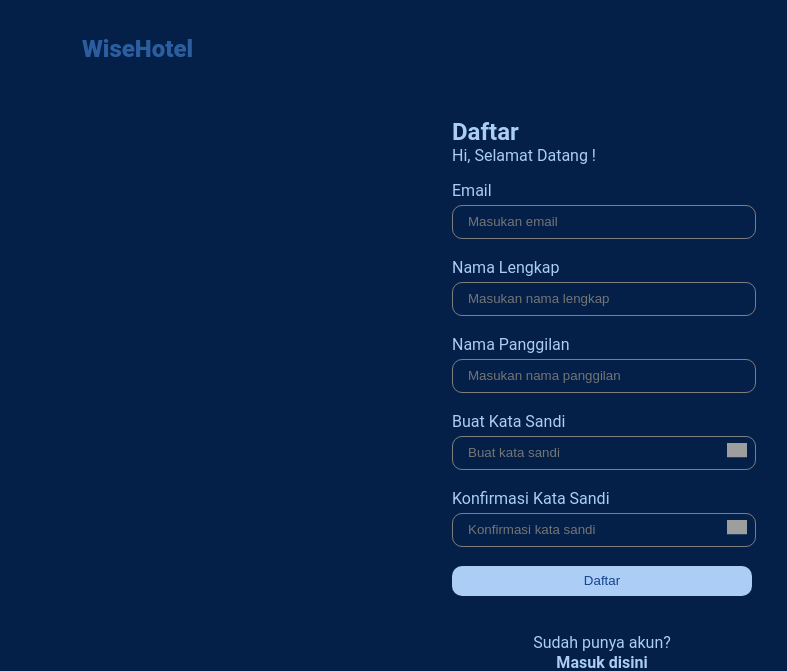
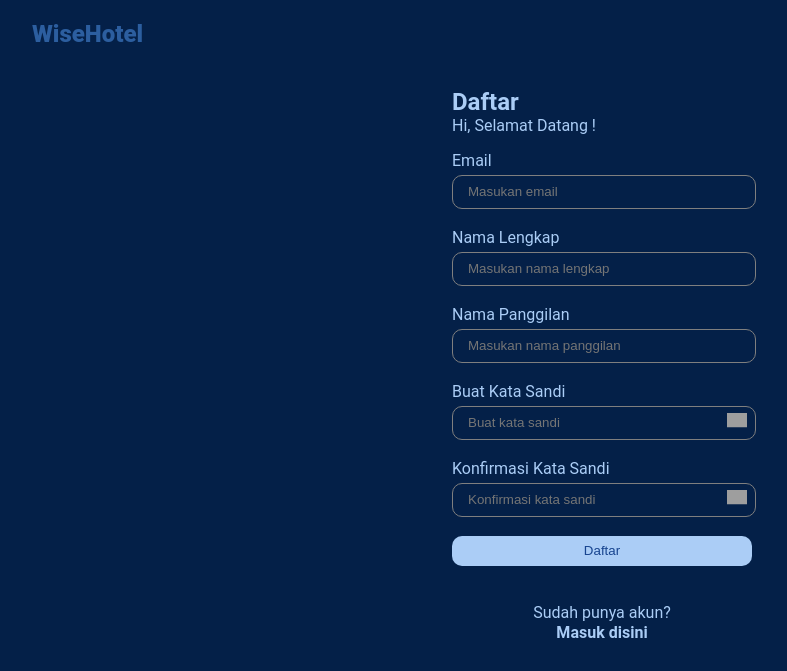
Before and after one commit to nurwahidmuslim/HotelWise, a PHP site: page /daftar.php in a window 1280 px wide. Shown: the top 671 px of the page, without its empty margins (38-825 px from the left). Run offline with PHP 8.4, Linux system fonts and the light colour scheme; grey boxes are pictures that could not be loaded.

Commit message:
Update daftar.php

```diff
--- a/daftar.php
+++ b/daftar.php
@@ -8,11 +8,9 @@
         </style>
     </head>
     <body>
-<nav class="navbar">
         <div class="navbar-left">
-        <span class="navbar-brand"><span class="wise">Wise</span><span class="hotel">Hotel</span></span>
+            <span class="navbar-brand">WiseHotel</span>
         </div>
-</nav>
         <div class="daftar">
             <form method="post">
                 <h2>Daftar</h2>
```
Lines whose indentation alone changed are shown as unchanged.
